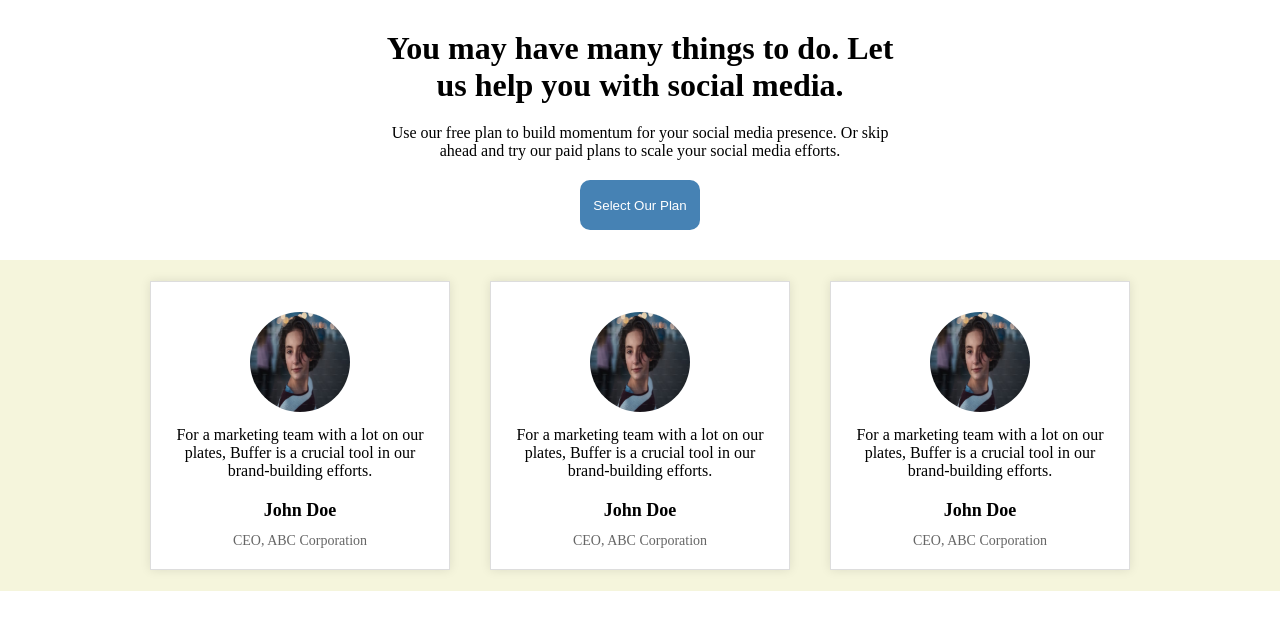
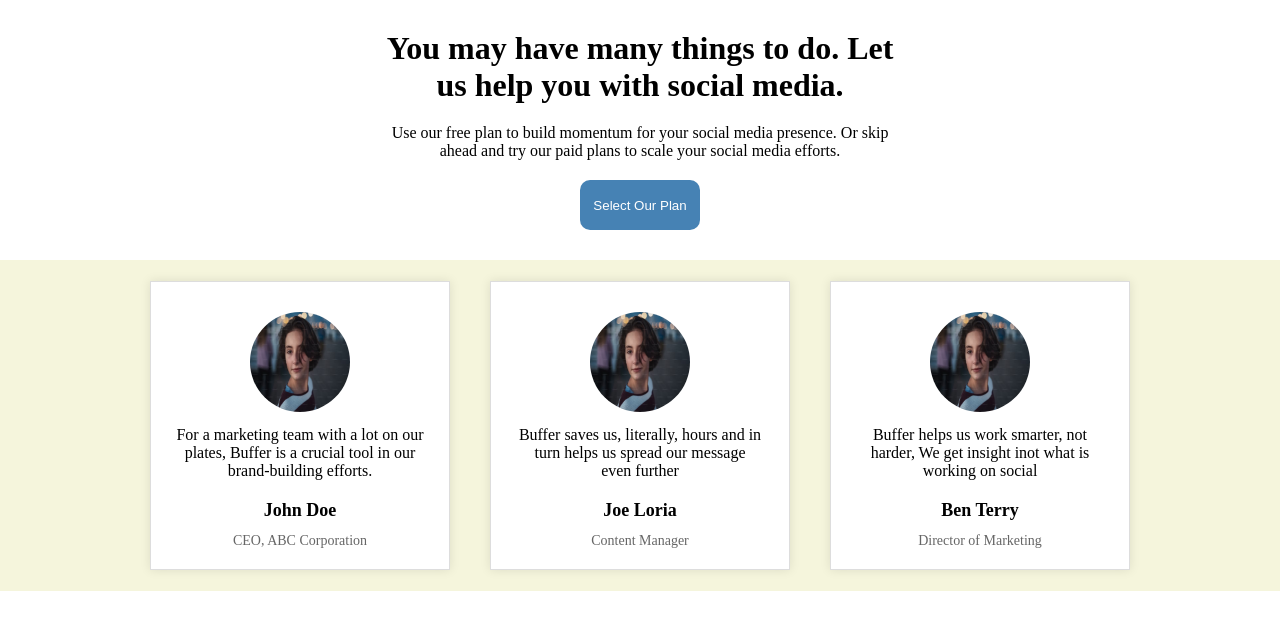
Before and after one commit to ShIreen66/Prompt-9, a plain HTML site: page index.html in a window 1280 px wide. Drawn offline with Linux system fonts and the light colour scheme.

Commit message:
heading3

```diff
--- a/index.html
+++ b/index.html
@@ -33,20 +33,21 @@
         <div class="testimonial-container">
             <div class="testimonial">
                 <img src="image1.avif" alt="">
-                <p>For a marketing team with a lot on our <br> plates, Buffer is a crucial tool in our
-                <br>brand-building efforts.</p>
-                <h3>John Doe</h3>
-                <span>CEO, ABC Corporation</span>
+                <p>Buffer saves us, literally, hours and in <br>
+                turn helps us spread our message <br>
+            even further</p>
+                <h3>Joe Loria</h3>
+                <span>Content Manager</span>
             </div>
 
 
             <div class="testimonial-container">
                 <div class="testimonial">
                     <img src="image1.avif" alt="">
-                    <p>For a marketing team with a lot on our <br> plates, Buffer is a crucial tool in our
-                    <br>brand-building efforts.</p>
-                    <h3>John Doe</h3>
-                    <span>CEO, ABC Corporation</span>
+                    <p>Buffer helps us work smarter, not <br>
+                    harder, We get insight inot what is <br>working on social</p>
+                    <h3>Ben Terry</h3>
+                    <span>Director of Marketing</span>
                 </div>
     </div>
  </section>
```
